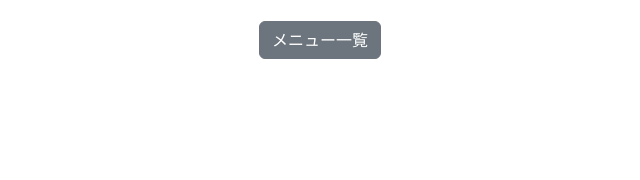
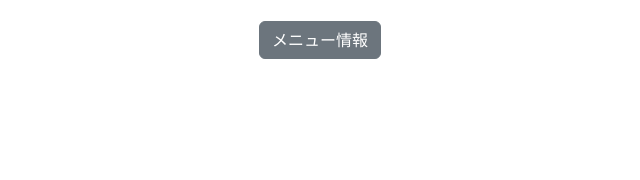
Before and after one commit to yutao04/Visual, a plain HTML site: page visual_report.html in a window 1280 px wide. Shown: the part 509-689 px from the top of the page, 320-960 px from the left. Drawn offline with nearby package versions, Linux system fonts and the light colour scheme.

Commit message:
Update visual_report.html

```diff
--- a/visual_report.html
+++ b/visual_report.html
@@ -82,7 +82,7 @@
         <p class="lead text-muted" _msttexthash="687540191" _msthash="10">私が今押している飲食店「千葉工グルメキッチン」の、4つの注目ポイントをご紹介をいたします！</p>
         <p>
 
-          <a href="" class="btn btn-secondary my-2" _msttexthash="11787646" _msthash="12">メニュー一覧</a>
+          <a href="" class="btn btn-secondary my-2" _msttexthash="11787646" _msthash="12">メニュー情報</a>
         </p>
       </div>
     </div>
```
